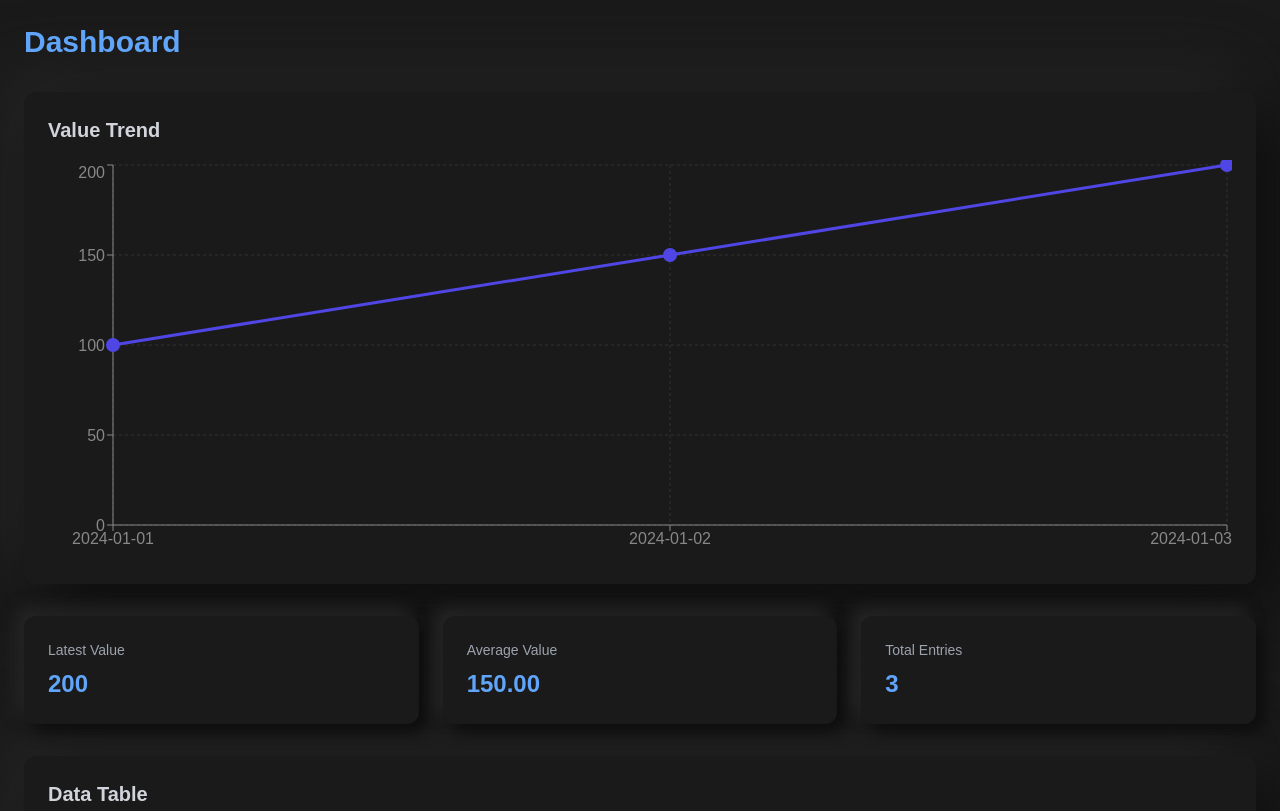
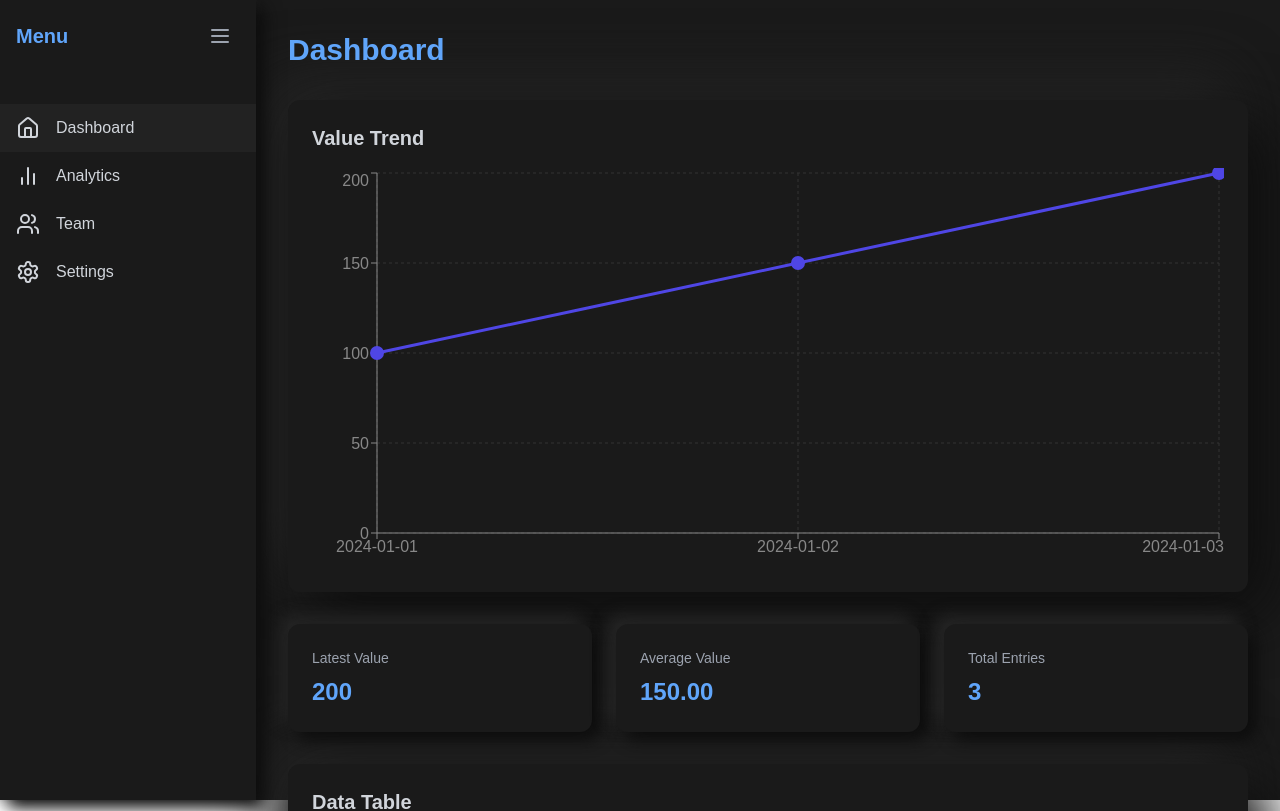
Before and after one commit to CharlesRomer/team-dashboard, a Next.js app: page /dashboard in a window 1280 px wide. Shown: the top 811 px of the page. Built offline with nearby package versions, Linux system fonts and the light colour scheme.

Commit message:
update dash 2

```diff
--- a/pages/dashboard.js
+++ b/pages/dashboard.js
@@ -1,10 +1,12 @@
 import React, { useState, useEffect } from 'react';
 import { LineChart, Line, XAxis, YAxis, CartesianGrid, Tooltip, ResponsiveContainer } from 'recharts';
+import { Home, BarChart2, Users, Settings, Menu } from 'lucide-react';
 
 export default function Dashboard() {
   const [loading, setLoading] = useState(true);
   const [data, setData] = useState([]);
   const [error, setError] = useState(null);
+  const [sidebarOpen, setSidebarOpen] = useState(true);
 
   useEffect(() => {
     const fetchData = async () => {
@@ -26,14 +28,35 @@ export default function Dashboard() {
     fetchData();
   }, []);
 
+  const navItems = [
+    { name: 'Dashboard', icon: Home, active: true },
+    { name: 'Analytics', icon: BarChart2, active: false },
+    { name: 'Team', icon: Users, active: false },
+    { name: 'Settings', icon: Settings, active: false },
+  ];
+
   const neumorphicStyle = {
     backgroundColor: '#1a1a1a',
-    boxShadow: '20px 20px 60px #0d0d0d, -20px -20px 60px #272727',
+    boxShadow: '20px 20px 60px #0d0d0d, -20px -20px 60px #272727'
   };
 
   const cardStyle = {
     backgroundColor: '#1a1a1a',
-    boxShadow: '8px 8px 16px #0d0d0d, -8px -8px 16px #272727',
+    boxShadow: '8px 8px 16px #0d0d0d, -8px -8px 16px #272727'
+  };
+
+  const renderSidebarNavItem = (item) => {
+    const Icon = item.icon;
+    return (
+      <button
+        key={item.name}
+        className={"flex items-center px-4 py-3 w-full text-gray-300 hover:bg-[#222] transition-colors " +
+          (item.active ? 'text-blue-400 bg-[#222]' : '')}
+      >
+        <Icon className="w-6 h-6" />
+        {sidebarOpen && <span className="ml-4">{item.name}</span>}
+      </button>
+    );
   };
 
   if (error) {
@@ -59,7 +82,31 @@ export default function Dashboard() {
   }
 
   return (
-    <div className="p-6 max-w-7xl mx-auto min-h-screen bg-[#1a1a1a] text-gray-200">
+    <div className="flex h-screen bg-[#1a1a1a]">
+      {/* Sidebar */}
+      <div
+        style={cardStyle}
+        className={"fixed h-full z-40 " +
+          (sidebarOpen ? 'w-64' : 'w-20') +
+          " transition-all duration-300"}
+      >
+        <div className="flex items-center justify-between p-4">
+          {sidebarOpen && <span className="text-xl font-bold text-blue-400">Menu</span>}
+          <button
+            onClick={() => setSidebarOpen(!sidebarOpen)}
+            className="p-2 rounded-lg hover:bg-[#222]"
+          >
+            <Menu className="w-6 h-6 text-gray-400" />
+          </button>
+        </div>
+        <nav className="mt-8">
+          {navItems.map(renderSidebarNavItem)}
+        </nav>
+      </div>
+
+      {/* Main Content */}
+      <div className={"flex-1 " + (sidebarOpen ? 'ml-64' : 'ml-20') + " transition-all duration-300"}>
+        <div className="p-8">
           <h1 className="text-3xl font-bold mb-8 text-blue-400">Dashboard</h1>
 
           {/* Chart */}
@@ -161,5 +208,7 @@ export default function Dashboard() {
             </div>
           </div>
         </div>
+      </div>
+    </div>
   );
 }
```
Lines whose indentation alone changed are shown as unchanged.
